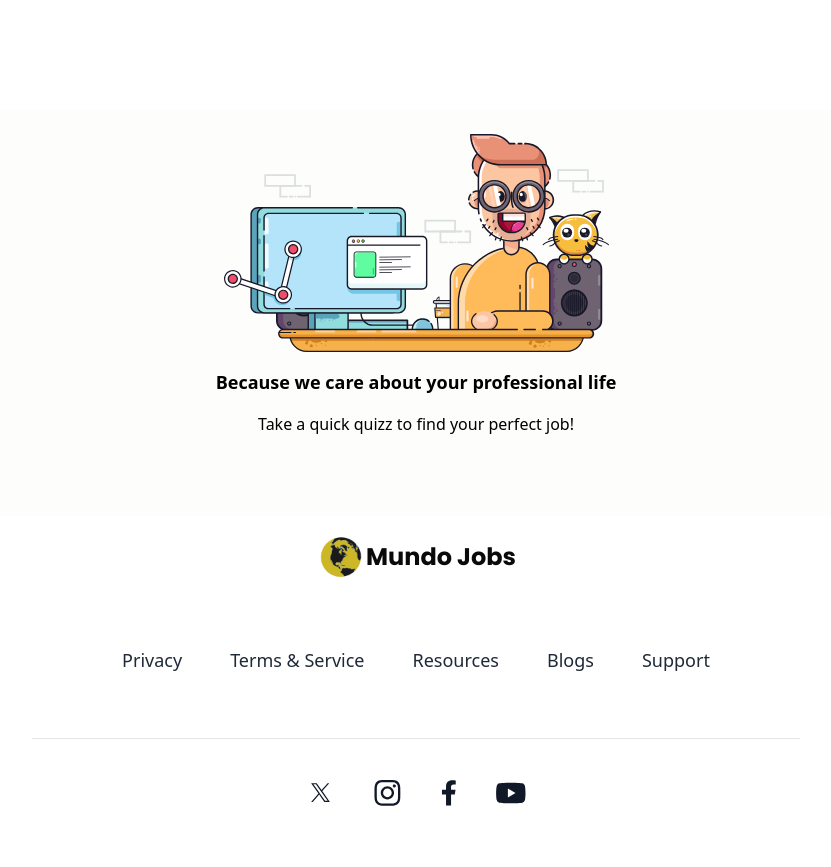
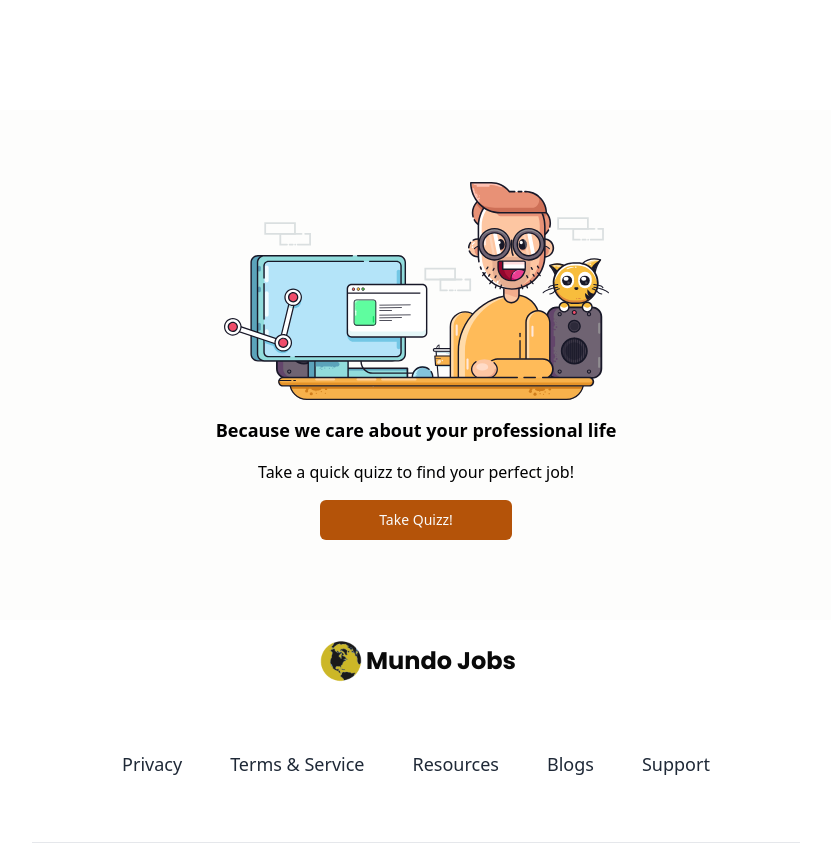
Before and after one commit to mattg07/nextjobs, a Next.js app: page / in a window 1280 px wide. Shown: the part 1299-2166 px from the top of the page, without its empty margins (224-1055 px from the left). Built offline with nearby package versions, Linux system fonts and the light colour scheme; no server answers; the database is empty.

Commit message:
ui updates

```diff
--- a/src/app/layout.tsx
+++ b/src/app/layout.tsx
@@ -10,7 +10,7 @@ import Footer from "@/components/Footer";
 export const poppins = Poppins({
   variable:"--font-poppins",
   subsets: ['latin'],
-  weight: ['400', '700'], // You can customize the font weights you need
+  weight: ['400', '700'],
 });
 
 const montserrat = Montserrat({
@@ -31,6 +31,7 @@ export default function RootLayout({
   return (
     <html lang="en">
       <body
+      suppressHydrationWarning
         className={`${montserrat.variable}  min-w-[350px] antialiased`}
       >
         <Navbar/>
--- a/src/components/InfoSection.tsx
+++ b/src/components/InfoSection.tsx
@@ -1,8 +1,9 @@
 import Image from "next/image";
+import { Button } from "./ui/button";
 
 export default function InfoSection() {
   return (
-    <div className="min-h-[300px] mt-28 bg-opacity-20 w-full pb-20 bg-[#F6F3EF] py-4 text-white">
+    <div className="min-h-[300px] mt-28 bg-opacity-20 w-full pb-20 bg-[#F6F3EF] py-16 text-white">
       <div className="flex flex-col items-center gap-4">
         <Image
           className="mt-2"
@@ -15,6 +16,9 @@ export default function InfoSection() {
           Because we care about your professional life
         </h2>
         <h3 className="text-black text-md">Take a quick quizz to find your perfect job!</h3>
+        <Button className="w-48 bg-amber-700">
+          Take Quizz!
+        </Button>
       </div>
     </div>
   );
```
